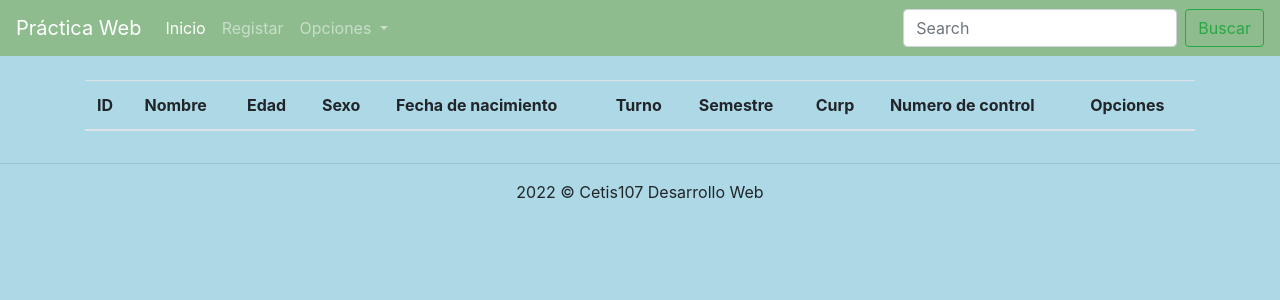
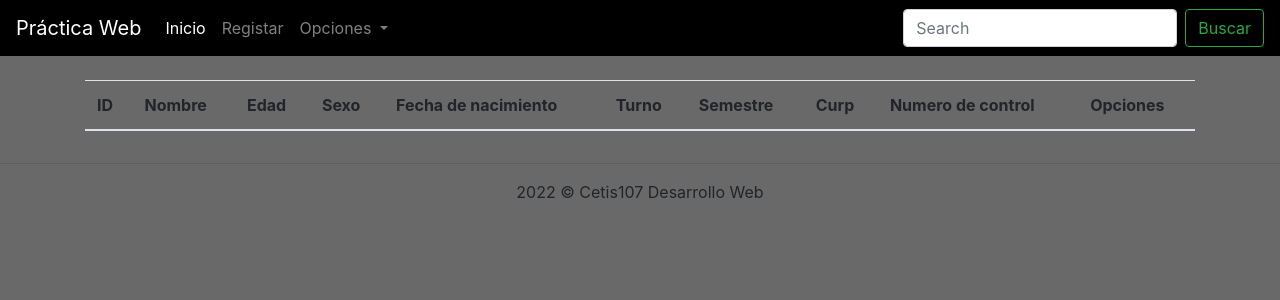
Before and after one commit to ArlettDelgado/cetis_parcial2, a PHP site: page /consultarDatos.php in a window 1280 px wide. Shown: the top 300 px of the page. Run offline with PHP 8.4, Linux system fonts and the light colour scheme; data that the repository does not hold is empty.

Commit message:
Add files via upload

```diff
--- a/proyecto5AVP/consultarDatos.php
+++ b/proyecto5AVP/consultarDatos.php
@@ -8,7 +8,7 @@
     <link rel="stylesheet" href="css/bootstrap.css">
     <script src="js/jquery-3.6.1.js"></script>
 </head>
-<body style="background-color: #ADD8E6;">
+<body style="background-color: #696969;">
 <?php include 'menu (1).php'?>
     <?php
       include 'conexion.php';
--- a/proyecto5AVP/menu (1).php
+++ b/proyecto5AVP/menu (1).php
@@ -1,4 +1,4 @@
-<nav class="navbar navbar-expand-lg navbar-dark "style="background-color: #8FBC8F;">
+<nav class="navbar navbar-expand-lg navbar-dark "style="background-color: #000000;">
         <a class="navbar-brand" href="index.php">Práctica Web</a>
         <button class="navbar-toggler" type="button" data-toggle="collapse" data-target="#navbarSupportedContent" aria-controls="navbarSupportedContent" aria-expanded="false" aria-label="Toggle navigation">
           <span class="navbar-toggler-icon"></span>
--- a/proyecto5AVP/registrarDatos.php
+++ b/proyecto5AVP/registrarDatos.php
@@ -8,7 +8,7 @@
     <link rel="stylesheet" href="css/bootstrap.css">
     <script src="js/jquery-3.6.1.js"></script>
 </head>
-<body style="background-color: #ADD8E6;">
+<body style="background-color: #696969;">
     <?php include 'menu (1).php'?>
     <br>
     <div class="container">
--- a/proyecto5AVP/resultadoBusqueda (1).php
+++ b/proyecto5AVP/resultadoBusqueda (1).php
@@ -8,7 +8,7 @@
     <link rel="stylesheet" href="css/bootstrap.css">
     <script src="js/jquery-3.6.1.js"></script>
 </head>
-<body style="background-color: pink;">
+<body style="background-color: #696969;">
     <?php
         include 'conexion.php';
         include 'menu (1).php';
```
Also changed, not shown: proyecto5AVP/index.php (+7 -2 lines).
